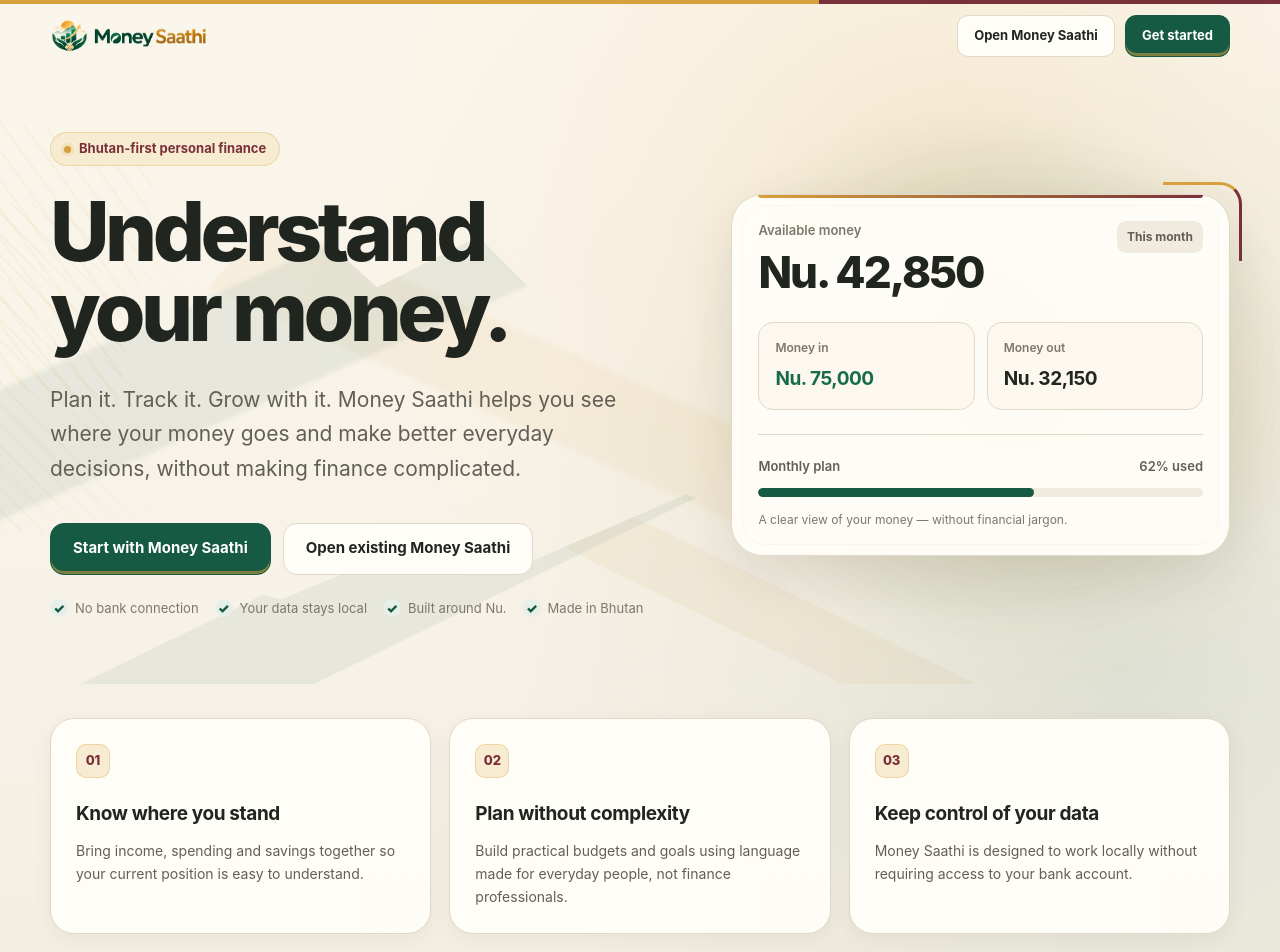
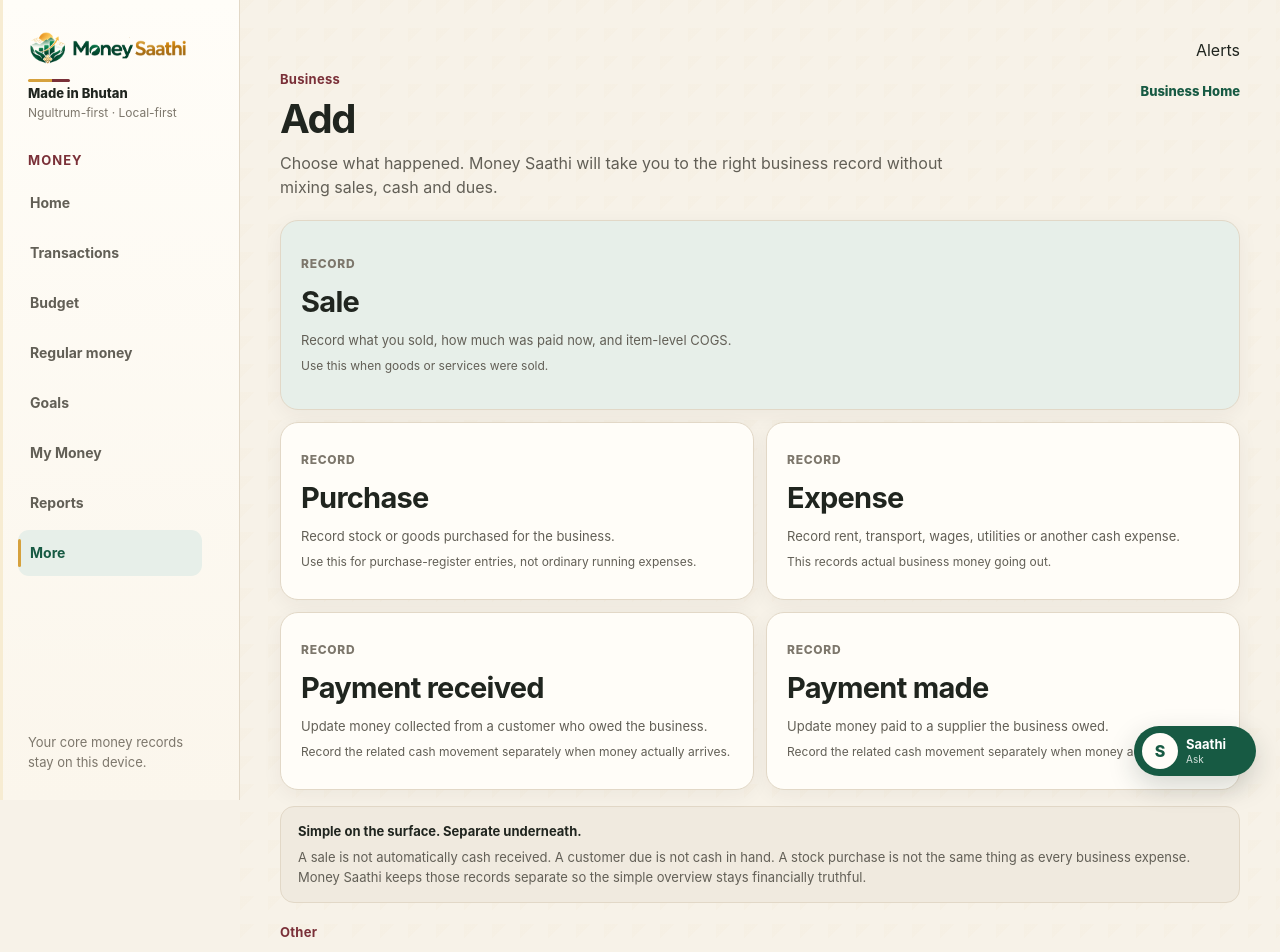
Before and after one commit to sambak07/money-saathi, a React (Vite) app: page /app/business/add in a window 1280 px wide. Before the commit this address led to /. Shown: the top 952 px of the page. Built offline with nearby package versions, Linux system fonts and the light colour scheme.

Commit message:
feat: add simple business quick add

```diff
--- a/src/App.tsx
+++ b/src/App.tsx
@@ -40,6 +40,7 @@
 const DebtGoalPlanPage = lazy(() => import('./pages/DebtGoalPlanPage'))
 const BusinessPage = lazy(() => import('./pages/BusinessPage'))
 const SimpleBusinessHomePage = lazy(() => import('./pages/SimpleBusinessHomePage'))
+const BusinessQuickAddPage = lazy(() => import('./pages/BusinessQuickAddPage'))
 const BusinessCreditPage = lazy(() => import('./pages/BusinessCreditPage'))
 const BusinessInventoryPage = lazy(() => import('./pages/BusinessInventoryPage'))
 const BusinessTradePage = lazy(() => import('./pages/BusinessTradePage'))
@@ -124,6 +125,7 @@
         <Route path="/app/setup" element={<AdaptiveSetupPage />} />
         <Route path="/app/safety-buffer" element={<SafetyBufferPage />} />
         <Route path="/app/business" element={<SimpleBusinessHomePage />} />
+        <Route path="/app/business/add" element={<BusinessQuickAddPage />} />
         <Route path="/app/business/cash" element={<BusinessPage />} />
         <Route path="/app/business/credit" element={<BusinessCreditPage />} />
         <Route path="/app/business/inventory" element={<BusinessInventoryPage />} />
--- /dev/null
+++ b/src/pages/BusinessQuickAddPage.tsx
@@ -0,0 +1,150 @@
+import {
+  Link,
+} from 'react-router-dom'
+
+import AppShell from '../components/AppShell'
+
+import '../styles/business-quick-add.css'
+
+const quickActions = [
+  {
+    to: '/app/business/trade',
+    title: 'Sale',
+    description:
+      'Record what you sold, how much was paid now, and item-level COGS.',
+    note:
+      'Use this when goods or services were sold.',
+  },
+  {
+    to: '/app/business/trade',
+    title: 'Purchase',
+    description:
+      'Record stock or goods purchased for the business.',
+    note:
+      'Use this for purchase-register entries, not ordinary running expenses.',
+  },
+  {
+    to: '/app/business/cash',
+    title: 'Expense',
+    description:
+      'Record rent, transport, wages, utilities or another cash expense.',
+    note:
+      'This records actual business money going out.',
+  },
+  {
+    to: '/app/business/credit',
+    title: 'Payment received',
+    description:
+      'Update money collected from a customer who owed the business.',
+    note:
+      'Record the related cash movement separately when money actually arrives.',
+  },
+  {
+    to: '/app/business/credit',
+    title: 'Payment made',
+    description:
+      'Update money paid to a supplier the business owed.',
+    note:
+      'Record the related cash movement separately when money actually leaves.',
+  },
+] as const
+
+function BusinessQuickAddPage() {
+  return (
+    <AppShell>
+      <div className="dashboard-container business-quick-add-page">
+        <header className="business-quick-add-header">
+          <div>
+            <p className="dashboard-eyebrow">
+              Business
+            </p>
+
+            <h1>
+              Add
+            </h1>
+
+            <p>
+              Choose what happened. Money Saathi will take you to the
+              right business record without mixing sales, cash and dues.
+            </p>
+          </div>
+
+          <Link to="/app/business">
+            Business Home
+          </Link>
+        </header>
+
+        <section className="business-quick-add-grid">
+          {quickActions.map(
+            (action) => (
+              <Link
+                key={
+                  action.title
+                }
+                to={
+                  action.to
+                }
+                className="business-quick-add-card"
+              >
+                <span>
+                  Record
+                </span>
+
+                <strong>
+                  {action.title}
+                </strong>
+
+                <p>
+                  {action.description}
+                </p>
+
+                <small>
+                  {action.note}
+                </small>
+              </Link>
+            ),
+          )}
+        </section>
+
+        <section className="business-quick-add-boundary">
+          <strong>
+            Simple on the surface. Separate underneath.
+          </strong>
+
+          <span>
+            A sale is not automatically cash received. A customer due is
+            not cash in hand. A stock purchase is not the same thing as
+            every business expense. Money Saathi keeps those records
+            separate so the simple overview stays financially truthful.
+          </span>
+        </section>
+
+        <section className="business-quick-add-secondary">
+          <p className="dashboard-eyebrow">
+            Other
+          </p>
+
+          <div>
+            <Link to="/app/business/inventory">
+              Stock
+            </Link>
+
+            <Link to="/app/business/credit">
+              Customers & suppliers
+            </Link>
+
+            <Link to="/app/business/cash">
+              Business cash
+            </Link>
+
+            <Link to="/app/business/trade">
+              Sales & purchase register
+            </Link>
+          </div>
+        </section>
+      </div>
+    </AppShell>
+  )
+}
+
+export default BusinessQuickAddPage
--- a/src/pages/SimpleBusinessHomePage.tsx
+++ b/src/pages/SimpleBusinessHomePage.tsx
@@ -425,9 +425,9 @@
 
               <Link
                 className="simple-business-primary-action"
-                to="/app/business/trade"
+                to="/app/business/add"
               >
-                Add sale or purchase
+                Add
               </Link>
             </section>
 
@@ -570,33 +570,23 @@
               </div>
 
               <div className="simple-business-action-grid">
-                <Link to="/app/business/trade">
+                <Link to="/app/business/add">
                   <strong>
-                    Sale or purchase
+                    Add
                   </strong>
 
                   <span>
-                    Items, quantity, payment-at-entry and COGS.
-                  </span>
-                </Link>
-
-                <Link to="/app/business/cash">
-                  <strong>
-                    Money in or out
-                  </strong>
-
-                  <span>
-                    Record actual business cash movement.
+                    Sale, purchase, expense or a payment.
                   </span>
                 </Link>
 
                 <Link to="/app/business/credit">
                   <strong>
-                    Customer or supplier due
+                    Dues
                   </strong>
 
                   <span>
-                    Track money to collect or pay.
+                    See who owes you and whom you owe.
                   </span>
                 </Link>
 
@@ -606,7 +596,17 @@
                   </strong>
 
                   <span>
-                    Add items or check low stock.
+                    Check quantity and low-stock items.
+                  </span>
+                </Link>
+
+                <Link to="/app/business/cash">
+                  <strong>
+                    Cash
+                  </strong>
+
+                  <span>
+                    Review recorded money in and money out.
                   </span>
                 </Link>
               </div>
--- /dev/null
+++ b/src/styles/business-quick-add.css
@@ -0,0 +1,146 @@
+.business-quick-add-page {
+  padding-bottom: 44px;
+}
+
+.business-quick-add-header {
+  display: flex;
+  align-items: flex-start;
+  justify-content: space-between;
+  gap: 22px;
+}
+
+.business-quick-add-header h1 {
+  margin: 0;
+  font-size: clamp(32px, 5vw, 48px);
+  line-height: 1.02;
+  letter-spacing: -0.045em;
+}
+
+.business-quick-add-header p:last-child {
+  max-width: 680px;
+  margin: 11px 0 0;
+  color: var(--color-text-secondary);
+  line-height: 1.55;
+}
+
+.business-quick-add-header > a {
+  min-height: 44px;
+  display: inline-flex;
+  align-items: center;
+  color: var(--color-brand);
+  font-size: var(--font-size-small);
+  font-weight: 800;
+}
+
+.business-quick-add-grid {
+  margin-top: 20px;
+  display: grid;
+  grid-template-columns: repeat(2, minmax(0, 1fr));
+  gap: 12px;
+}
+
+.business-quick-add-card {
+  min-height: 178px;
+  padding: 20px;
+  display: grid;
+  align-content: center;
+  gap: 7px;
+  border: 1px solid var(--color-border);
+  border-radius: 18px;
+  background: var(--color-surface);
+  color: var(--color-text);
+  box-shadow: var(--shadow-sm);
+}
+
+.business-quick-add-card:first-child {
+  grid-column: 1 / -1;
+  min-height: 190px;
+  background: var(--color-brand-soft);
+}
+
+.business-quick-add-card:hover {
+  border-color: var(--color-border-strong);
+  transform: translateY(-1px);
+}
+
+.business-quick-add-card > span {
+  color: var(--color-text-muted);
+  font-size: var(--font-size-meta);
+  font-weight: 800;
+  text-transform: uppercase;
+  letter-spacing: 0.06em;
+}
+
+.business-quick-add-card > strong {
+  font-size: clamp(22px, 3vw, 29px);
+  letter-spacing: -0.025em;
+}
+
+.business-quick-add-card p,
+.business-quick-add-card small {
+  margin: 0;
+  color: var(--color-text-secondary);
+  line-height: 1.5;
+}
+
+.business-quick-add-card p {
+  font-size: var(--font-size-small);
+}
+
+.business-quick-add-card small {
+  font-size: var(--font-size-meta);
+}
+
+.business-quick-add-boundary {
+  margin-top: 16px;
+  padding: 15px 17px;
+  display: grid;
+  gap: 5px;
+  border: 1px solid var(--color-border);
+  border-radius: 14px;
+  background: var(--color-surface-soft);
+}
+
+.business-quick-add-boundary strong {
+  font-size: var(--font-size-small);
+}
+
+.business-quick-add-boundary span {
+  color: var(--color-text-secondary);
+  font-size: var(--font-size-small);
+  line-height: 1.55;
+}
+
+.business-quick-add-secondary {
+  margin-top: 20px;
+}
+
+.business-quick-add-secondary > div {
+  margin-top: 8px;
+  display: flex;
+  flex-wrap: wrap;
+  gap: 8px 16px;
+}
+
+.business-quick-add-secondary a {
+  min-height: 44px;
+  display: inline-flex;
+  align-items: center;
+  color: var(--color-brand);
+  font-size: var(--font-size-small);
+  font-weight: 800;
+}
+
+@media (max-width: 680px) {
+  .business-quick-add-header {
+    flex-direction: column;
+  }
+
+  .business-quick-add-grid {
+    grid-template-columns: 1fr;
+  }
+
+  .business-quick-add-card:first-child {
+    grid-column: auto;
+  }
+}
```
Also changed, not shown: 2 other files (tests, documents, lock files or other folders).
